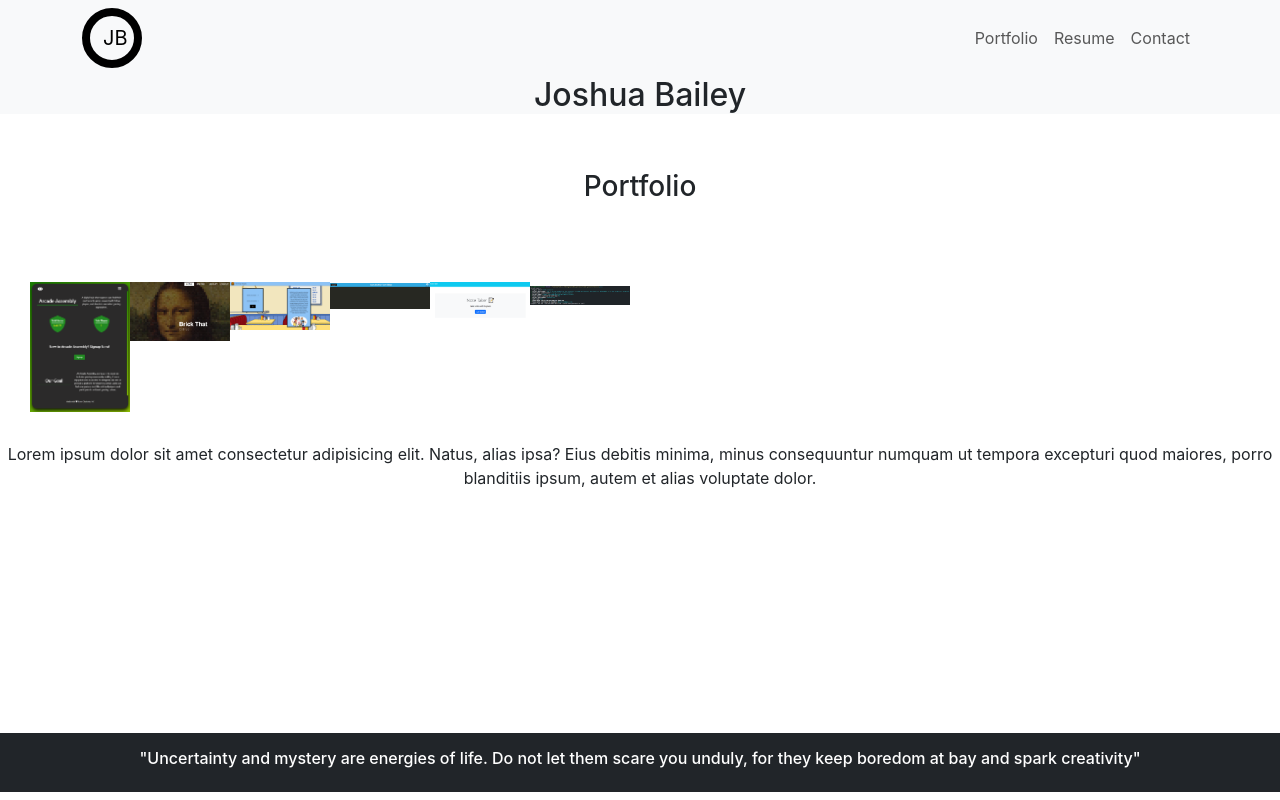
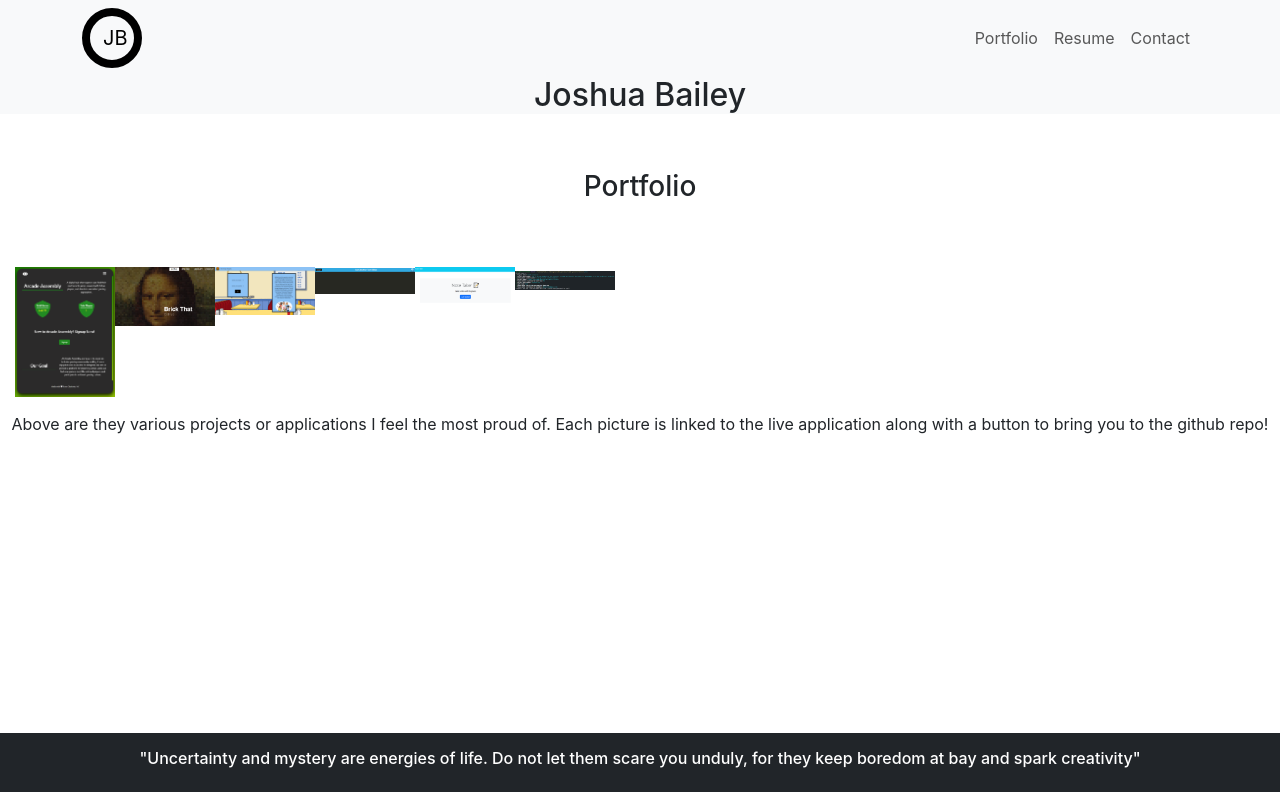
Before and after one commit to joshbaileydev513/joshuabailey.info, a React (Create React App) app: page /portfolio in a window 1280 px wide. Built offline with nearby package versions, Linux system fonts and the light colour scheme.

Commit message:
fixed some padding on the portfolion page

```diff
--- a/src/components/project.js
+++ b/src/components/project.js
@@ -15,7 +15,7 @@ const styles = {
       flexDirection: 'row',
       flexWrap: 'wrap',
       borderRadius: '15px',
-      padding: '15px',
+      paddingRight: '15px',
       margin: '15px',
     },
     size: {
@@ -30,32 +30,32 @@ function Projects() {
       {/* Best Portfolio Piece Here */}
       <div>
         <img src={ArcadeAssem} alt="Arcade Assembly" style={styles.size}/>
-        {/* NEED LINK TO REPO &/OR WORKING SITE OR VIDEO */}
+        {/* NEED BUTTON TO REPO &/OR WORKING SITE OR VIDEO */}
       </div>
       {/* Portfolio Project #2 */}
       <div>
         <img src={BrickThat} alt="Brick That" style={styles.size}/>
-        {/* NEED LINK TO REPO &/OR WORKING SITE OR VIDEO */}
+        {/* NEED BUTTON TO REPO &/OR WORKING SITE OR VIDEO */}
       </div>
       {/* Portfolio Project #3 */}
       <div>
         <img src={BobsBurgers} alt="Bobs Burgers API" style={styles.size}/>
-        {/* NEED LINK TO REPO &/OR WORKING SITE OR VIDEO */}
+        {/* NEED BUTTON TO REPO &/OR WORKING SITE OR VIDEO */}
       </div>
       {/* Portfolio Project #4 */}
       <div>
         <img src={TextEditor} alt="Text Editor PWA" style={styles.size}/>
-        {/* NEED LINK TO REPO &/OR WORKING SITE OR VIDEO */}
+        {/* NEED BUTTON TO REPO &/OR WORKING SITE OR VIDEO */}
       </div>
       {/* Portfolio Project #5 */}
       <div>
         <img src={NoteTaker} alt="Note Taker App" style={styles.size}/>
-        {/* NEED LINK TO REPO &/OR WORKING SITE OR VIDEO */}
+        {/* NEED BUTTON TO REPO &/OR WORKING SITE OR VIDEO */}
       </div>
       {/* Portfolio Project #6 */}
       <div>
         <img src={ReadmeGen} alt="readme generator" style={styles.size}/>
-        {/* NEED LINK TO REPO &/OR WORKING SITE OR VIDEO */}
+        {/* NEED BUTTON TO REPO &/OR WORKING SITE OR VIDEO */}
       </div>
     </section>
   );
--- a/src/pages/Portfolio.js
+++ b/src/pages/Portfolio.js
@@ -7,9 +7,8 @@ const Portfolio = () => {
             <h3 class="p-5 text-center">Portfolio</h3>
              <Projects />
              <p class="text-center font-weight-light">
-                    Lorem ipsum dolor sit amet consectetur adipisicing elit.
-                    Natus, alias ipsa? Eius debitis minima, minus consequuntur numquam ut tempora excepturi
-                    quod maiores, porro blanditiis ipsum, autem et alias voluptate dolor.
+                    Above are they various projects or applications I feel the most proud of. Each picture is linked to the
+                    live application along with a button to bring you to the github repo!
             </p>
         </div>
     );
```
